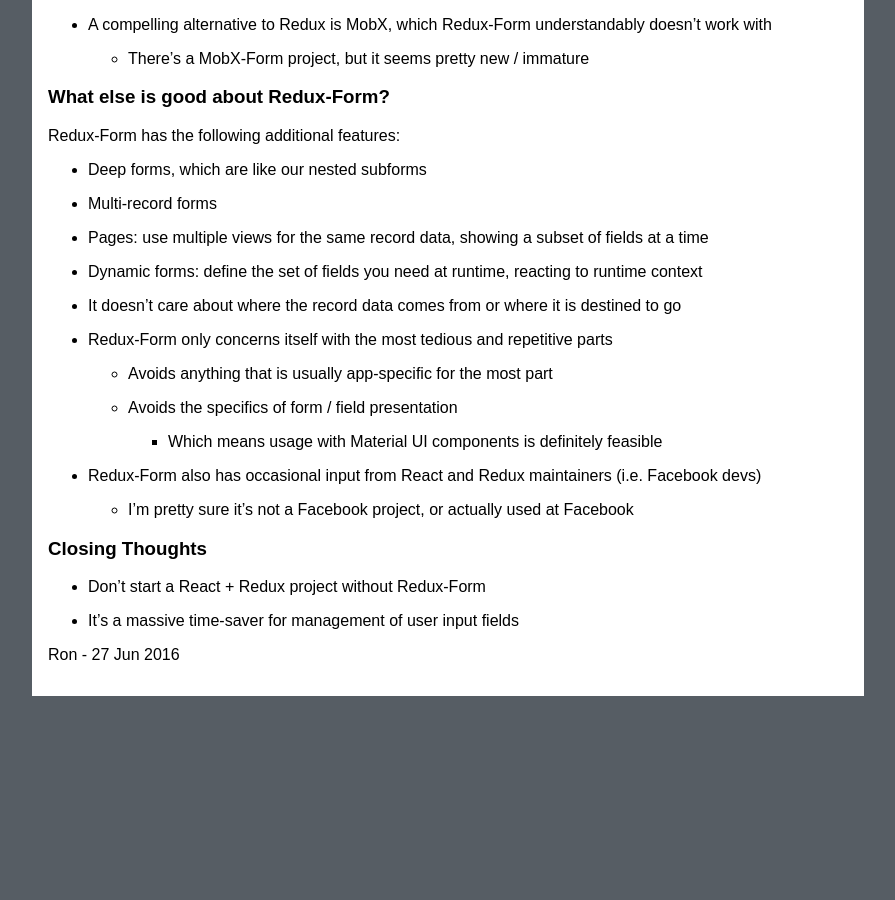
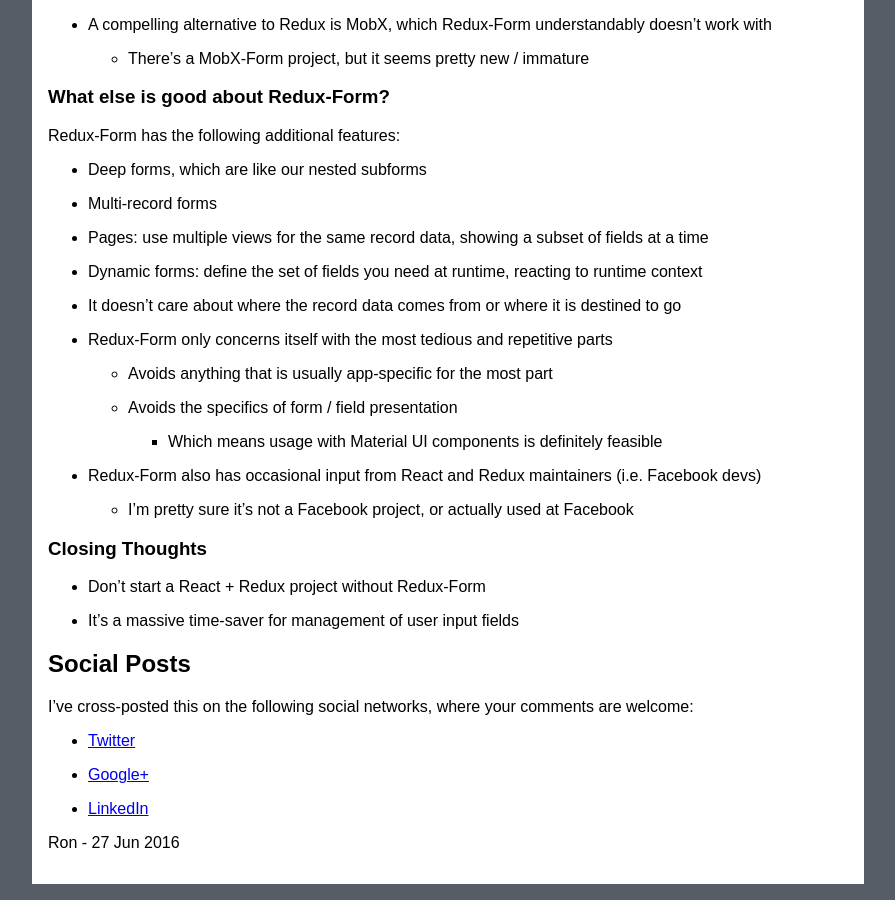
Before and after one commit to jokeyrhyme/jokeyrhyme.github.com, a Jekyll site: the page built from _posts/2016-06-27-react-redux-redux-form.md, in a window 1280 px wide and 900 px high, scrolled down 1944 px. Shown: the whole window, without its empty margins (192-1087 px from the left). Built offline with Jekyll 4.4.1, drawn with Linux system fonts in a browser that asks for light colours; before the commit the page ends 2656 px from its top, so only the background shows below that.

Commit message:
post: 2016-06-27: social post links

```diff
--- a/_posts/2016-06-27-react-redux-redux-form.md
+++ b/_posts/2016-06-27-react-redux-redux-form.md
@@ -147,3 +147,14 @@
 - Don’t start a React + Redux project without Redux-Form
 
 - It’s a massive time-saver for management of user input fields
+
+
+## Social Posts
+
+I've cross-posted this on the following social networks, where your comments are welcome:
+
+- [Twitter](https://twitter.com/jokeyrhyme/status/747333795511033860)
+
+- [Google+](https://plus.google.com/+RonWaldon/posts/cpZeZTEtp1Z)
+
+- [LinkedIn](https://www.linkedin.com/hp/update/6153099410109644800)
```
